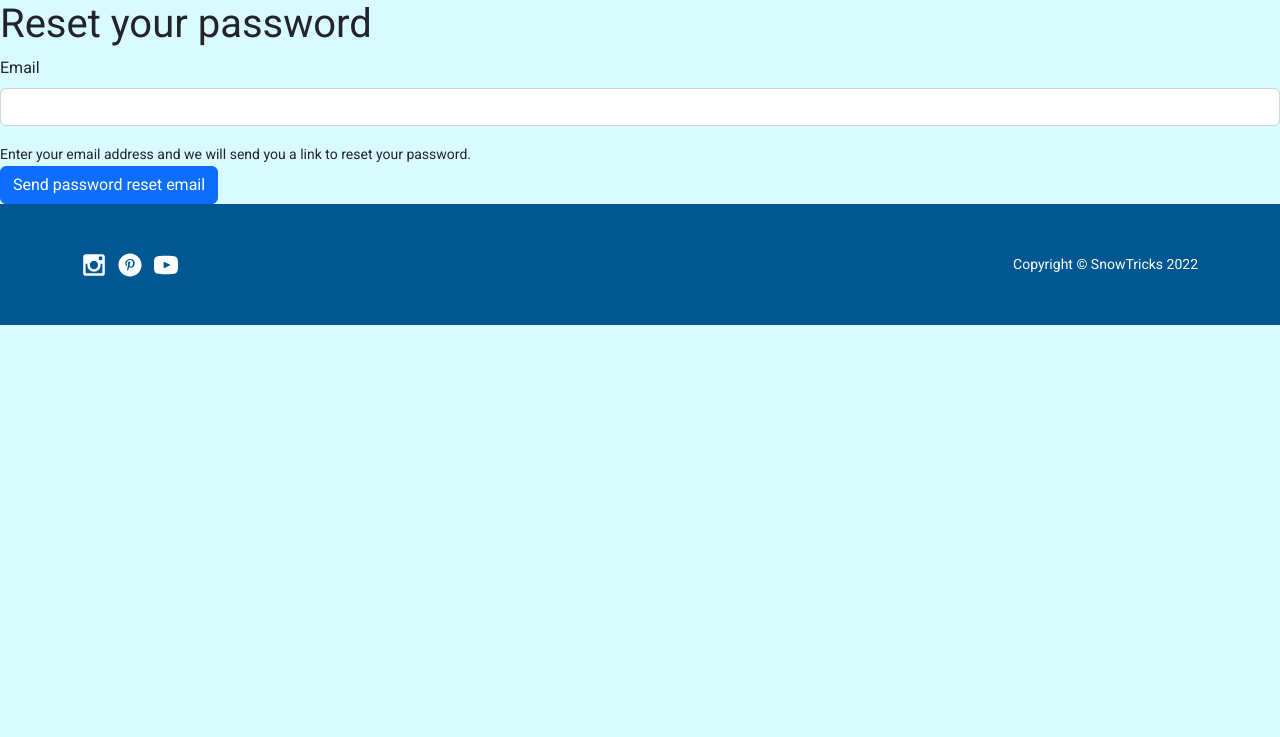
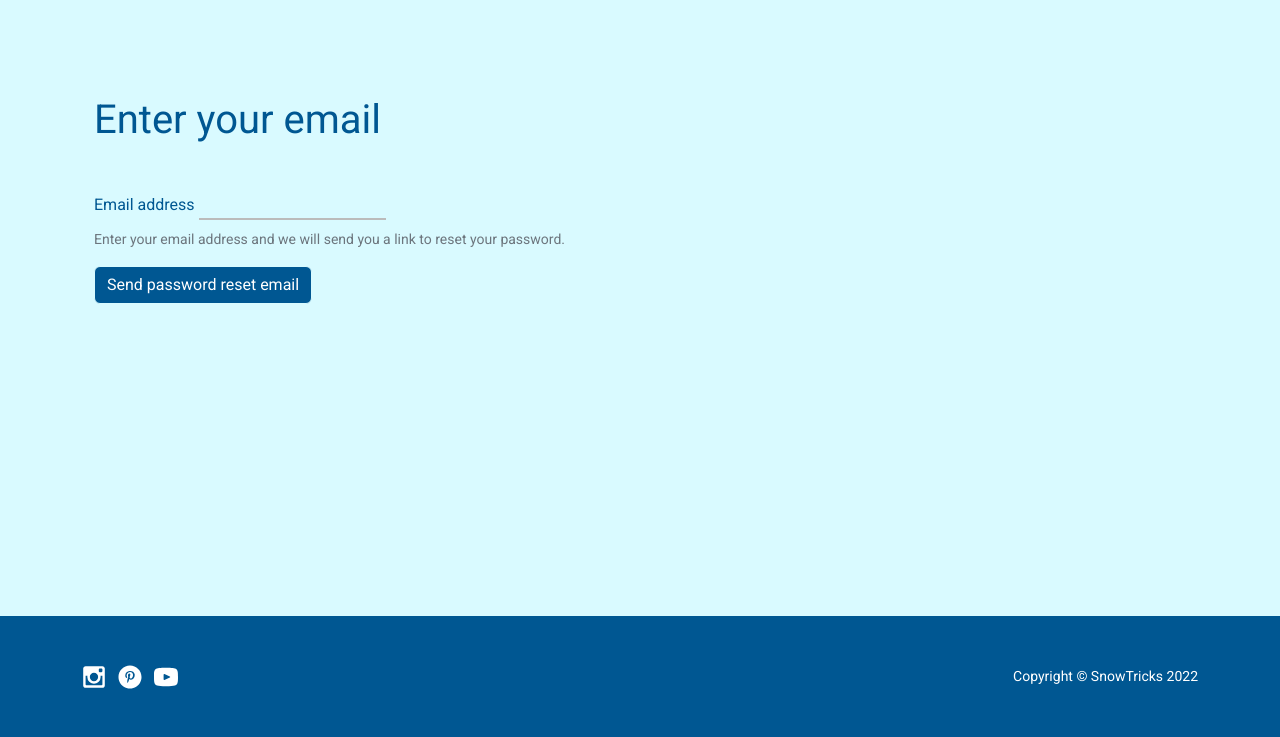
Before and after one commit to klaxurit/klaxurit-JuncaHugo_6_16092022, a Symfony app: template templates/reset_password/request.html.twig in a window 1280 px wide. Shown: the part 80-817 px from the top of the page. Before the commit the page ends 405 px from the top, so only its background shows below. Run offline with Twig, Linux system fonts and the light colour scheme; the template is opened without the code that fills it, so the values that code supplies are empty; form fields are guessed from the names that the template uses; some libraries are stand-ins or nearby versions; some web fonts are replaced.

Commit message:
design all new templates

```diff
--- a/templates/reset_password/request.html.twig
+++ b/templates/reset_password/request.html.twig
@@ -1,22 +1,22 @@
 {% extends 'base.html.twig' %}
+{% block stylesheets %}<link rel="stylesheet" href="{{ asset('assets/css/_main.css') }}">
+{% endblock %}
 
-{% block title %}Reset your password{% endblock %}
+{% block title %}SnowTricks - Forgotten password
+{% endblock %}
 
-{% block body %}
-    {% for flash_error in app.flashes('reset_password_error') %}
-        <div class="alert alert-danger" role="alert">{{ flash_error }}</div>
-    {% endfor %}
-    <h1>Reset your password</h1>
-
-    {{ form_start(requestForm) }}
-        {{ form_row(requestForm.email) }}
-        <div>
-            <small>
-                Enter your email address and we will send you a
-                link to reset your password.
-            </small>
+{% block main %}
+<div class="container main">
+	<div class="d-flex flex-column justify-content-center">
+		<h1 class="my-5 text-center text-md-start">Enter your email</h1>
+        {{ form_start(requestForm) }}
+        <div class="mb-3 text-center text-md-start">
+            <label for="exampleInputEmail1" class="form-label">Email address</label>
+            {{ form_widget(requestForm.email, {'attr': {'class': 'custom__field'}}) }}
+            <div id="emailHelp" class="form-text">Enter your email address and we will send you a link to reset your password.</div>
         </div>
-
-        <button class="btn btn-primary">Send password reset email</button>
-    {{ form_end(requestForm) }}
+        <button type="submit" class="btn btn-primary">Send password reset email</button>
+        {{ form_end(requestForm) }}
+    </div>
+</div>
 {% endblock %}
```
Also changed, not shown: src/Form/ChangePasswordFormType.php (+9 -3 lines), templates/reset_password/check_email.html.twig (+13 -7 lines), templates/reset_password/reset.html.twig (+16 -8 lines), templates/security/login.html.twig (+6 -4 lines).
